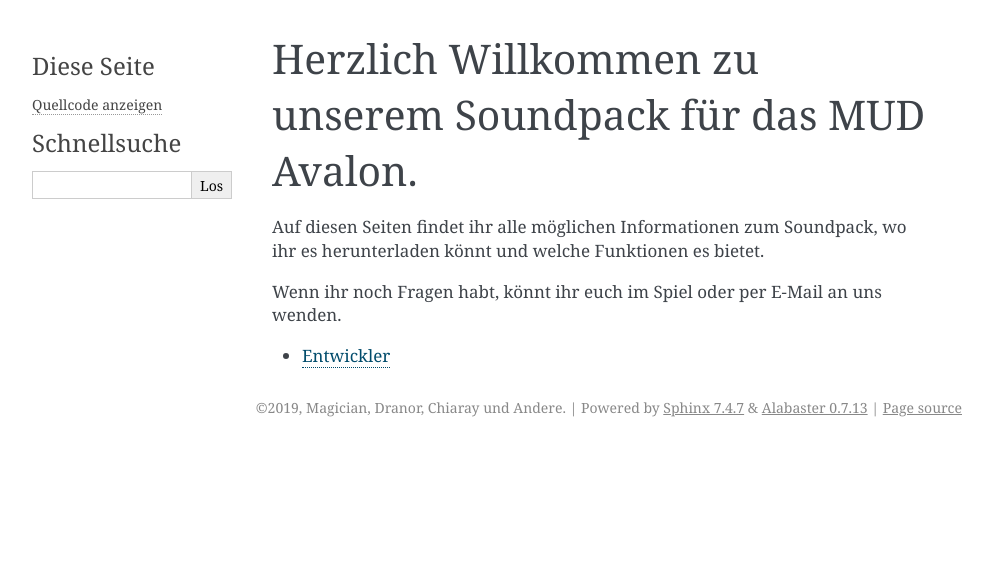
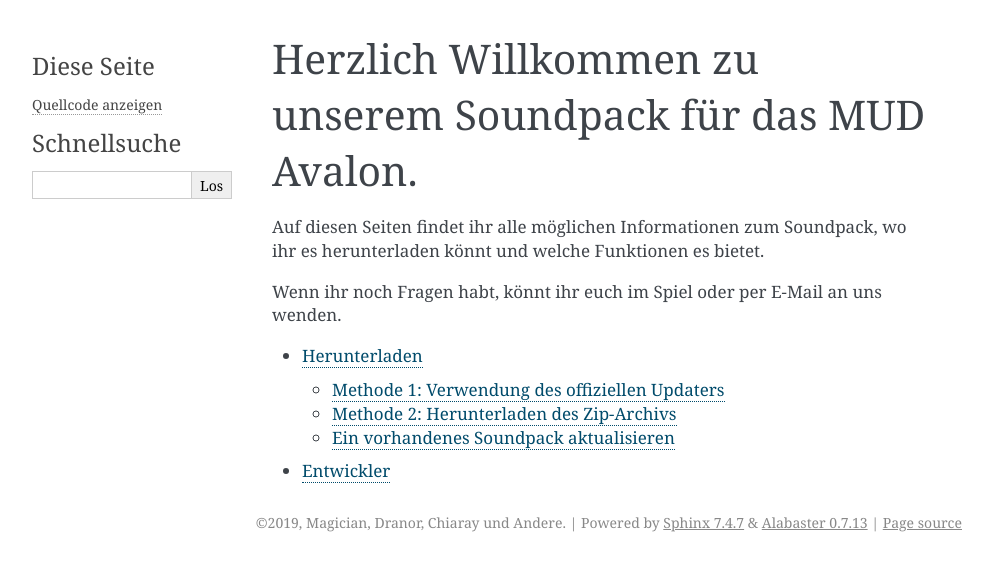
Before and after one commit to Timtam/avalon-documentation, a Sphinx documentation site: the page built from doc/index.rst, in a window 1280 px wide. Shown: the top 571 px of the page, without its empty margins (148-1141 px from the left). Built offline with Sphinx 7.4.7, drawn with Linux system fonts in a browser that asks for light colours; some of the changed lines change nothing that is shown.

Commit message:
neue Seite für das Herunterladen des Soundpacks

```diff
--- a/doc/index.rst
+++ b/doc/index.rst
@@ -8,4 +8,5 @@
 .. toctree::
    :maxdepth: 2
 
+   src/download
    src/contributions
--- /dev/null
+++ b/doc/src/download.rst
@@ -0,0 +1,48 @@
+Herunterladen
+=============
+
+Es stehen zwei Möglichkeiten zur Verfügung, das Soundpack herunterzuladen, welche im Folgenden beschrieben werden.
+
+.. contents::
+
+Methode 1: Verwendung des offiziellen Updaters
+----------------------------------------------
+
+Es wird empfohlen, den offiziellen Updater des Soundpacks zu verwenden, um die neueste Version zu erhalten. Der Updater stellt sicher, dass alle nötigen Systemvoraussetzungen erfüllt sind, damit das Soundpack auch fehlerfrei funktioniert.
+
+Gehe folgendermaßen vor, um das Soundpack auf diese Weise zu erhalten:
+
+1. `Updater jetzt herunterladen <https://raw.githubusercontent.com/Timtam/Avalon/master/update.exe>`_
+2. Erstelle einen leeren Ordner an einem Ort Deiner Wahl und kopiere den Updater in dieses Verzeichnis.
+3. Starte den Updater.
+   **ACHTUNG: Je nach Einstellung und Verzeichnis kann es sein, dass der
+   Updater als Administrator gestartet werden muss.**
+4. Bestätige die Abfrage des Updaters mit j und drücke die Enter Taste.
+5. Der Updater lädt nun das Soundpack herunter. Dies kann einen Moment dauern.
+6. Nach Abschluss des Downloads kann es sein, dass der Updater fragt, ob
+   er Komponenten installieren darf, welche für das Soundpack benötigt werden.
+   Es handelt sich hierbei um allgemeine Abhängigkeiten, welche nicht nur von
+   unserem Soundpack, sondern auch von diversen anderen Programmen benötigt und
+   von Microsoft bereitgestellt werden. Diese Frage sollte mit j und dem
+   Drücken der Enter-Taste bestätigt werden, da es ansonsten zu Problemen mit
+   dem Soundpack kommen kann.
+7. Nach Abschluss der Aktion, drücke die Enter-Taste.
+8. Im Ordner des Updaters ist nun das Soundpack zu finden. Starte es, indem
+   Du die MUSHclient.exe Datei startest. Die Verbindung nach Avalon wird
+   automatisch hergestellt.
+
+Methode 2: Herunterladen des Zip-Archivs
+----------------------------------------
+
+Das Soundpack kann auch direkt als Zip-Archiv heruntergeladen werden. Hierbei kann jedoch nicht sichergestellt werden, das alle Abhängigkeiten korrekt installiert sind, wodurch es zu Problemen mit dem Soundpack kommen kann. In diesem Fall kann ein Durchlauf des Updaters helfen (siehe `Methode 1: Verwendung des offiziellen Updaters`_).
+
+`Avalon-Soundpack als Zip-Archiv herunterladen <https://github.com/Timtam/Avalon/archive/master.zip>`_
+
+Ein vorhandenes Soundpack aktualisieren
+---------------------------------------
+
+Das Soundpack bietet eine Möglichkeit, im Spiel auf Neuerungen zu prüfen. Hierzu muss nur das :code:`update` Kommando genutzt werden. Die Änderungen werden allerdings auch regelmäßig automatisch geprüft.
+
+Sollte das Soundpack so veraltet sein, dass der Updater noch nicht mitgeliefert wird oder fehlerhaft ist, wird empfohlen, die neueste Version des Updaters herunterzuladen (siehe `Methode 1: Verwendung des offiziellen Updaters`_) und diese in den Ordner des Soundpacks zu kopieren.
+
+Das Soundpack kann durch das Ausführen des Updaters aktualisiert werden. Hierbei wird das Soundpack eventuelle Änderungen ermitteln und diese anzeigen und um Bestätigung bitten, bevor die Aktualisierung durchgeführt wird.
```
